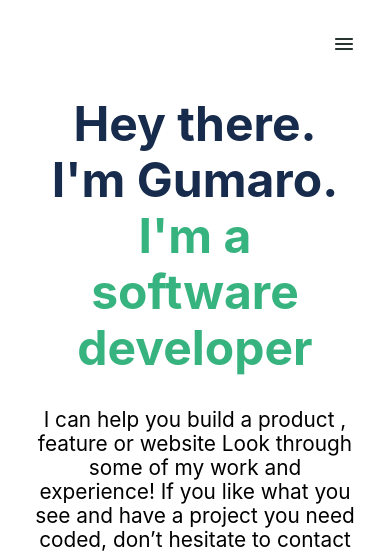
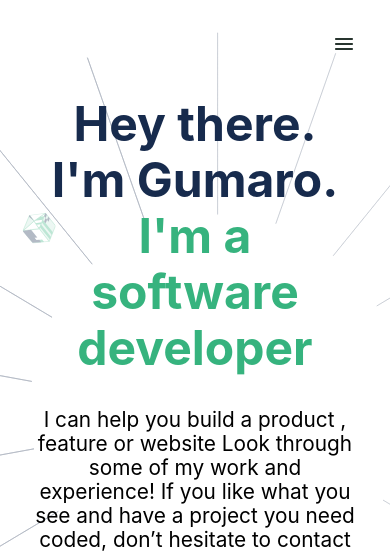
Before and after one commit to Movgto/my-portfolio, a website: page my_portfolio.html in a window 390 px wide. Shown: the top 553 px of the page. Drawn offline with Linux system fonts and the light colour scheme.

Commit message:
Update style.css

```diff
--- a/style.css
+++ b/style.css
@@ -72,14 +72,22 @@ body {
 }
 
 #header-img {
+  background-image: url(icons/header-illustration-mobile.svg);
+  background-repeat: no-repeat;
+  background-size: cover;
   position: absolute;
-  width: 100vw;
+  width: 100%;
+  height: 100%;
   top: 2rem;
   left: 0;
   z-index: -1;
 }
 
 #header-img-desktop {
+  background-image: url(icons/header-desktop.svg);
+  background-repeat: no-repeat;
+  background-size: cover;
+  height: 100%;
   display: none;
   position: absolute;
   top: 0;
```
